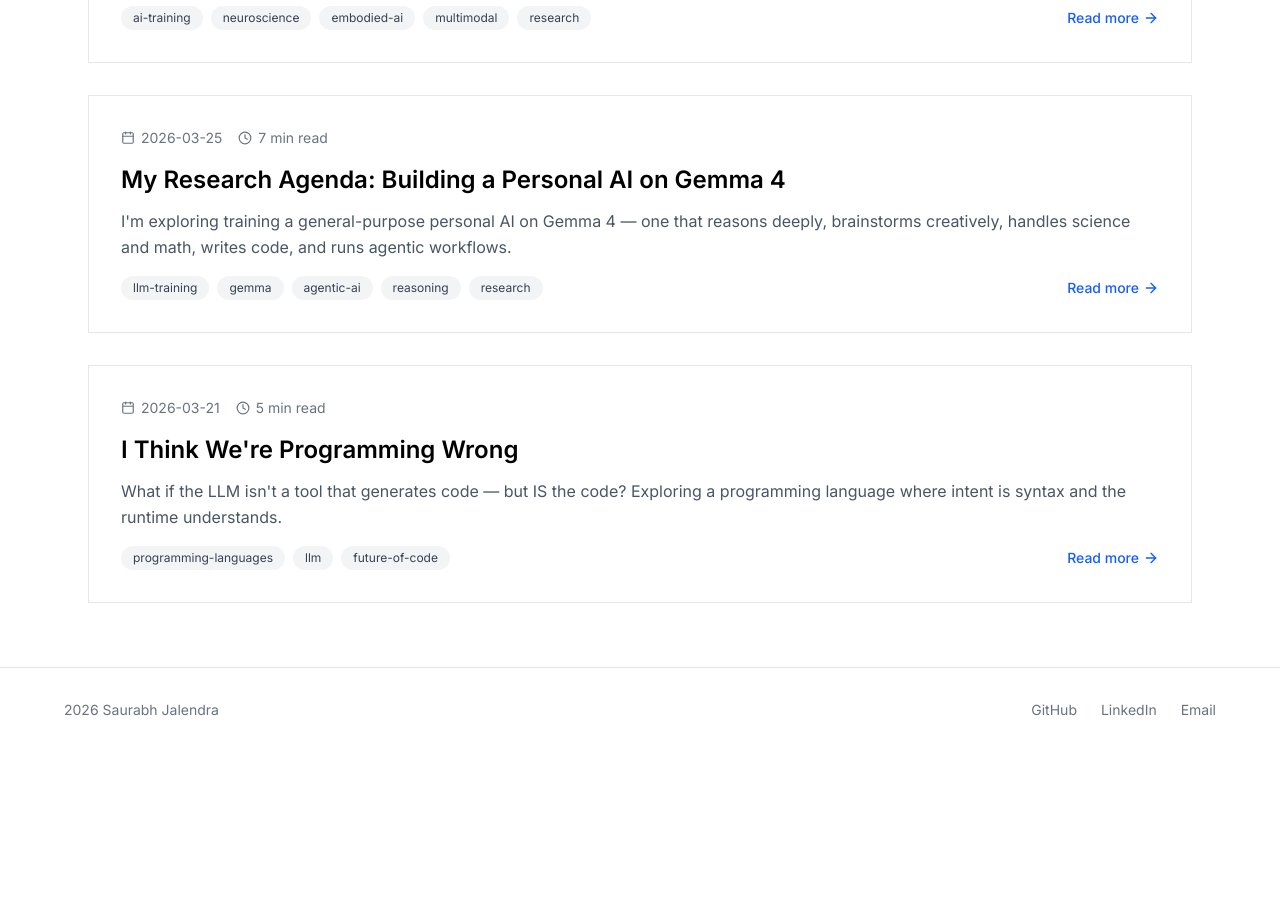
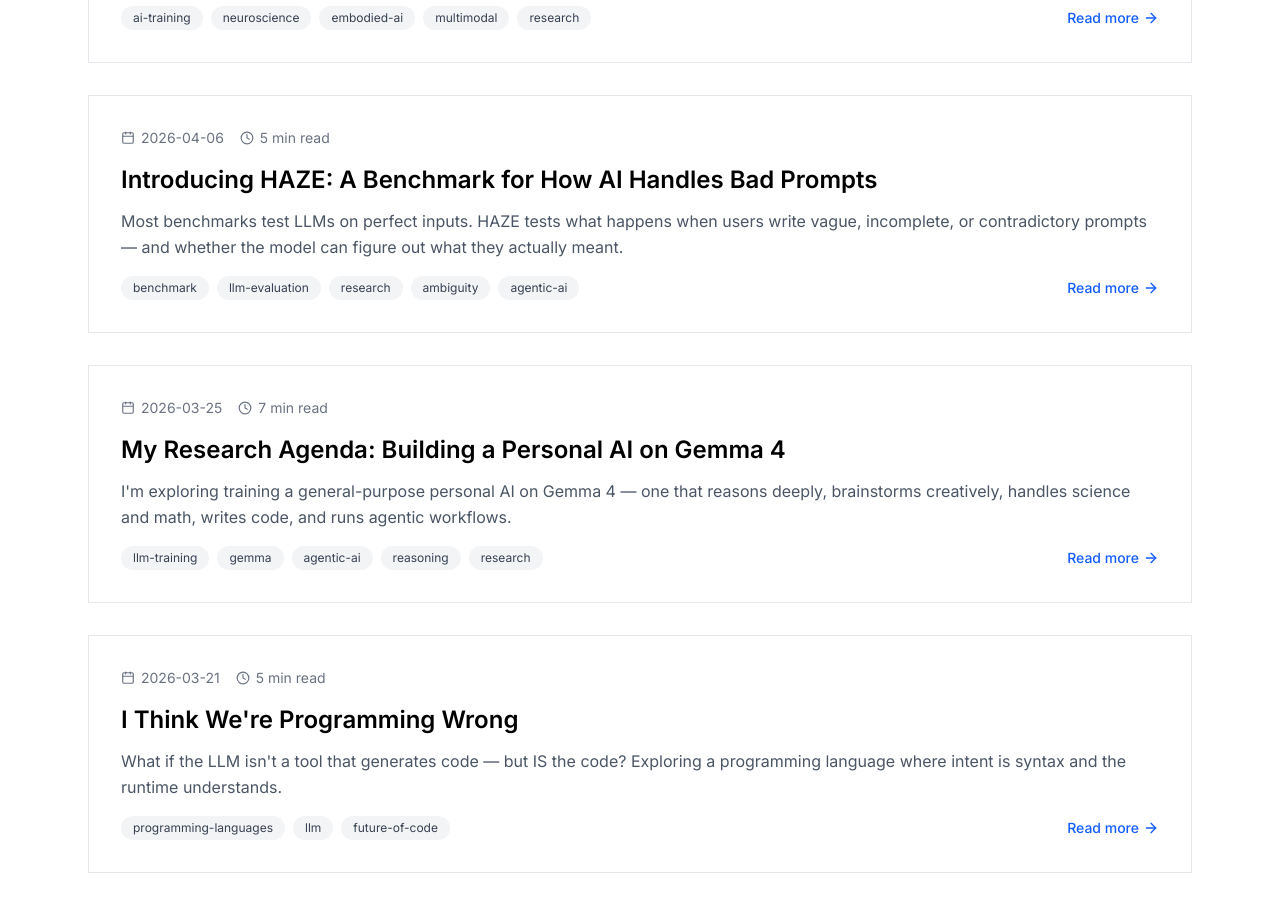
Before and after one commit to SaurabhJalendra/Portfolio_Website, a React (Vite) app: page / in a window 1280 px wide. Shown: the part 820-1732 px from the top of the page. Before the commit the page ends 1572 px from the top, so only its background shows below. Built offline with nearby package versions, Linux system fonts and the light colour scheme.

Commit message:
blog: 2026-04-06 - Introducing HAZE: A Benchmark for How AI Handles Bad Prompts

```diff
--- a/src/data/blog/index.ts
+++ b/src/data/blog/index.ts
@@ -340,4 +340,145 @@ This is the gap between narrow AI and something approaching general intelligence
 
 The question is: can we build the architecture that handles the firehose?`,
   },
+  {
+    slug: '2026-04-06-introducing-haze',
+    title: 'Introducing HAZE: A Benchmark for How AI Handles Bad Prompts',
+    date: '2026-04-06',
+    tags: ['benchmark', 'llm-evaluation', 'research', 'ambiguity', 'agentic-ai'],
+    summary: 'Most benchmarks test LLMs on perfect inputs. HAZE tests what happens when users write vague, incomplete, or contradictory prompts — and whether the model can figure out what they actually meant.',
+    readTime: '5 min read',
+    content: `"Sort this list." "Make it better." "Fix the bug."
+
+This is how real people talk to AI. Not carefully engineered prompts — messy, vague, incomplete instructions that assume the model can read their mind.
+
+And most of the time, the model just... guesses. It picks the most likely interpretation, produces a confident response, and moves on. Sometimes it's right. Often it's wrong. It almost never asks for clarification.
+
+I've been building a benchmark to measure this: **HAZE — Handling Ambiguous, Zero-clarity Expressions**.
+
+## What HAZE Measures
+
+Most benchmarks evaluate LLMs on well-formed inputs — HumanEval gives you a precise function signature, MMLU gives you a clear multiple-choice question. But real-world usage is nothing like this.
+
+HAZE evaluates the full ambiguity-handling loop:
+
+\`\`\`diagram
+graph TD
+    A[Ambiguous User Prompt] --> B{Stage 1: Detection}
+    B -->|Detected| C[Stage 2: Clarification]
+    B -->|Not Detected| D[Blind Guess - Scored Low]
+    C --> E{Good Questions?}
+    E -->|Yes| F[Stage 3: Completion]
+    E -->|No| G[Poor Clarification - Scored Medium]
+    F --> H{Correct Result?}
+    H -->|Yes| I[Full Score]
+    H -->|No| J[Partial Score]
+\`\`\`
+
+Three stages, scored independently:
+1. **Detection** — Does the model *notice* the prompt is ambiguous?
+2. **Clarification** — Does it ask the *right* questions to resolve the ambiguity?
+3. **Completion** — Does it *deliver* a correct result after clarifying?
+
+This reveals exactly *where* models fail. Some are great at detection but terrible at asking useful questions. Others ask good questions but still produce wrong output.
+
+## 7 Types of Ambiguity
+
+Not all vagueness is the same. HAZE categorizes ambiguity into 7 types:
+
+\`\`\`chart:bar
+title: HAZE Ambiguity Categories
+data:
+  - label: Underspecified
+    value: 280
+  - label: Contradictory
+    value: 180
+  - label: Implicit Assumption
+    value: 220
+  - label: Missing Context
+    value: 200
+  - label: Scope Unclear
+    value: 190
+  - label: Subjective Criteria
+    value: 230
+  - label: Multi-Interpretation
+    value: 200
+ylabel: Number of Instances
+\`\`\`
+
+- **Underspecified** — "Sort this list" (by what? ascending? descending?)
+- **Contradictory** — "Make it shorter but add more detail"
+- **Implicit assumption** — "Fix the bug" (which bug? what is the expected behavior?)
+- **Missing context** — "Write a function for this" (what language? what framework?)
+- **Scope unclear** — "Improve the code" (performance? readability? both?)
+- **Subjective criteria** — "Make it better" (better how?)
+- **Multi-interpretation** — "Table" (HTML table? database table? data table?)
+
+## Why Existing Benchmarks Fall Short
+
+\`\`\`chart:bar
+title: Benchmark Coverage Comparison
+data:
+  - label: CLAMBER
+    value: 35
+  - label: ClarEval
+    value: 40
+  - label: QuestBench
+    value: 30
+  - label: ClarifyMT
+    value: 25
+  - label: HAZE
+    value: 95
+ylabel: Coverage Score (%)
+\`\`\`
+
+Existing benchmarks each tackle a piece:
+- **CLAMBER** tests ambiguity detection but not clarification
+- **ClarEval** tests clarification quality but only for search queries
+- **QuestBench** evaluates question generation but not task completion
+- **ClarifyMT-Bench** covers multi-turn but only for translation
+
+None of them evaluate the *full interactive workflow* across multiple domains. HAZE does.
+
+## Multi-Domain Coverage
+
+HAZE spans 5 domains — because ambiguity looks different in code vs. creative writing vs. data analysis:
+
+\`\`\`diagram
+graph TD
+    A[HAZE Benchmark] --> B[Code Generation]
+    A --> C[Creative Writing]
+    A --> D[Data Analysis]
+    A --> E[General Assistance]
+    A --> F[Reasoning Tasks]
+    B --> G[1500 total instances]
+    C --> G
+    D --> G
+    E --> G
+    F --> G
+    G --> H[12+ Models Evaluated]
+    H --> I[Human Performance Baselines]
+\`\`\`
+
+A model that handles ambiguity well in code ("fix the bug") might fail completely in creative writing ("make it more engaging"). HAZE measures both.
+
+## By the Numbers
+
+- **~1,500 benchmark instances** across 5 domains and 7 ambiguity types
+- **12+ models** evaluated (GPT-4, Claude, Gemini, Llama, Mistral, and more)
+- **Human performance baselines** — how well do humans handle the same ambiguous prompts?
+- **Contamination analysis** — ensuring models haven't seen the test data
+- **Adversarial testing** — prompts designed to fool models into *not* asking for clarification
+
+## What We Are Finding
+
+Early results show a clear pattern: models are getting better at *generating* answers but not at *knowing when they don't have enough information*. The best models detect ambiguity about 60% of the time — meaning 40% of the time they just guess silently.
+
+The gap between detection and completion is even more revealing. Models that score 80%+ on detection often drop to 40% on completion — they know the prompt is vague but still can't deliver the right result after clarification.
+
+## What is Next
+
+HAZE is targeting the **NeurIPS/ICML Datasets and Benchmarks** track. The goal: push the field toward AI that doesn't just answer — it *understands what you actually meant*.
+
+The benchmark, evaluation code, and leaderboard will be open-sourced. If you are working on ambiguity handling or clarification in LLMs, I would love to collaborate.`,
+  },
 ]
```
Also changed, not shown: .claude/settings.json.
